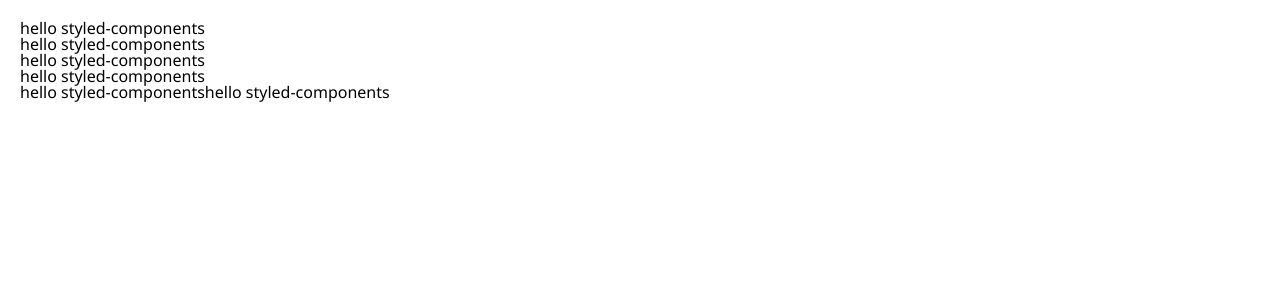
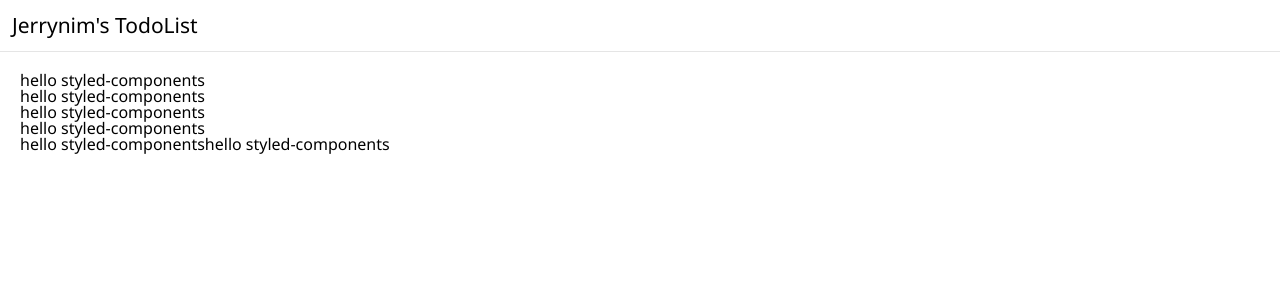
Before and after one commit to sungyun6789/nextjs, a Next.js app: page / in a window 1280 px wide. Shown: the top 300 px of the page. Built offline with nearby package versions, Linux system fonts and the light colour scheme.

Commit message:
[NextTodo] create TodoHeader Component

```diff
--- /dev/null
+++ b/components/Header.tsx
@@ -0,0 +1,25 @@
+import React from 'react';
+import styled from 'styled-components';
+import palette from '../styles/palette';
+
+const Container = styled.div`
+  display: flex;
+  align-items: center;
+  width: 100%;
+  height: 52px;
+  padding: 0 12px;
+  border-bottom: 1px solid ${palette.gray};
+  h1 {
+    font-size: 21px;
+  }
+`;
+
+const Header = () => {
+  return (
+    <Container>
+      <h1>Jerrynim's TodoList</h1>
+    </Container>
+  );
+};
+
+export default Header;
--- a/pages/_app.tsx
+++ b/pages/_app.tsx
@@ -1,10 +1,12 @@
-import App, { AppContext, AppProps, AppInitialProps } from 'next/app';
+import { AppProps } from 'next/app';
+import Header from '../components/Header';
 import GlobalStyle from '../styles/GlobalStyle';
 
 const app = ({ Component, pageProps }: AppProps) => {
   return (
     <>
       <GlobalStyle />
+      <Header />
       <Component {...pageProps} />
     </>
   );
--- /dev/null
+++ b/styles/palette.ts
@@ -0,0 +1,11 @@
+export default {
+  red: '#FFAFB0',
+  orange: '#FFC282',
+  yellow: '#FCFFB0',
+  green: '#E2FFAF',
+  blue: '#AEE4FF',
+  navy: 'B5C7ED',
+  gray: '#E5E5E5',
+  deep_red: '#F35456',
+  deep_green: '#47E774',
+};
```
